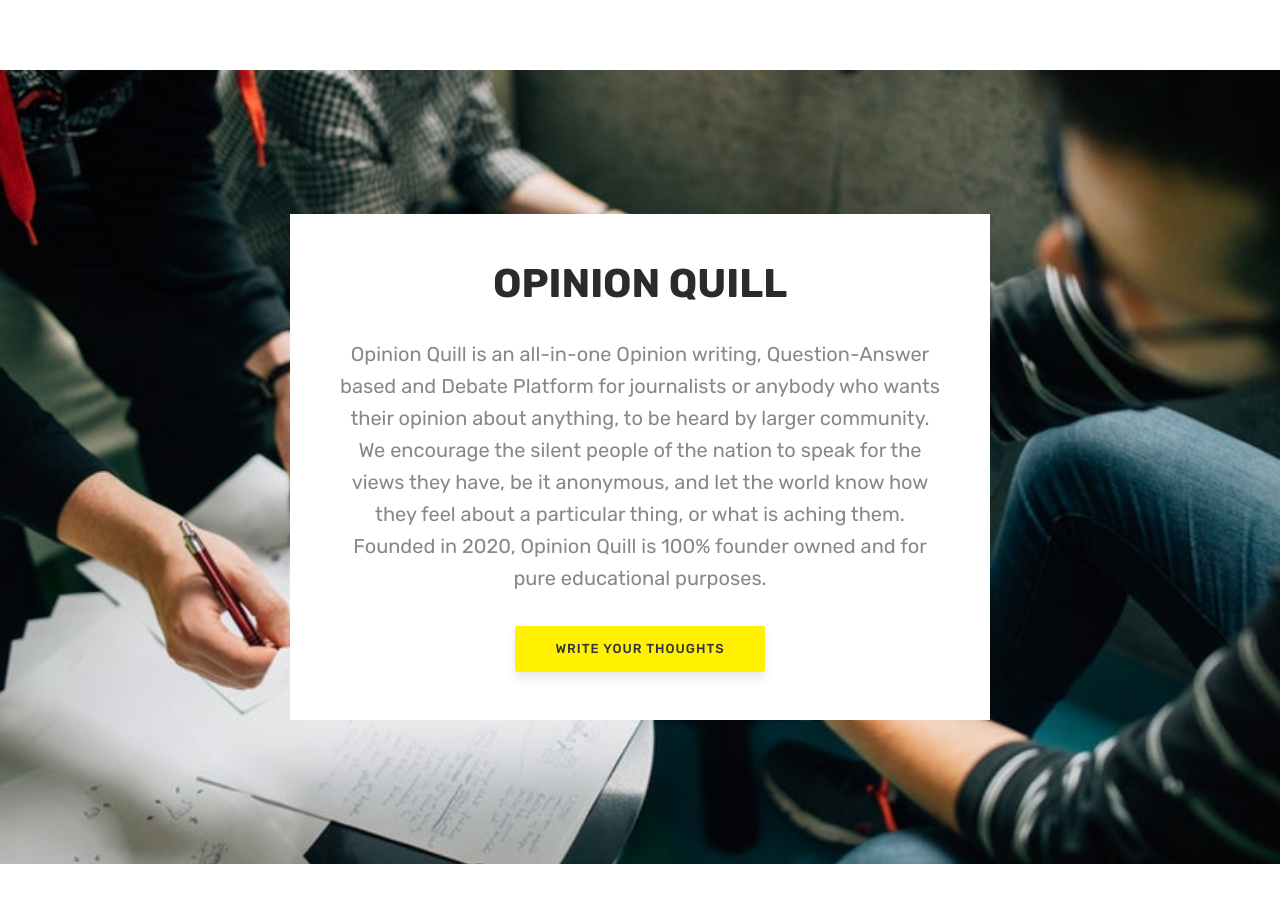
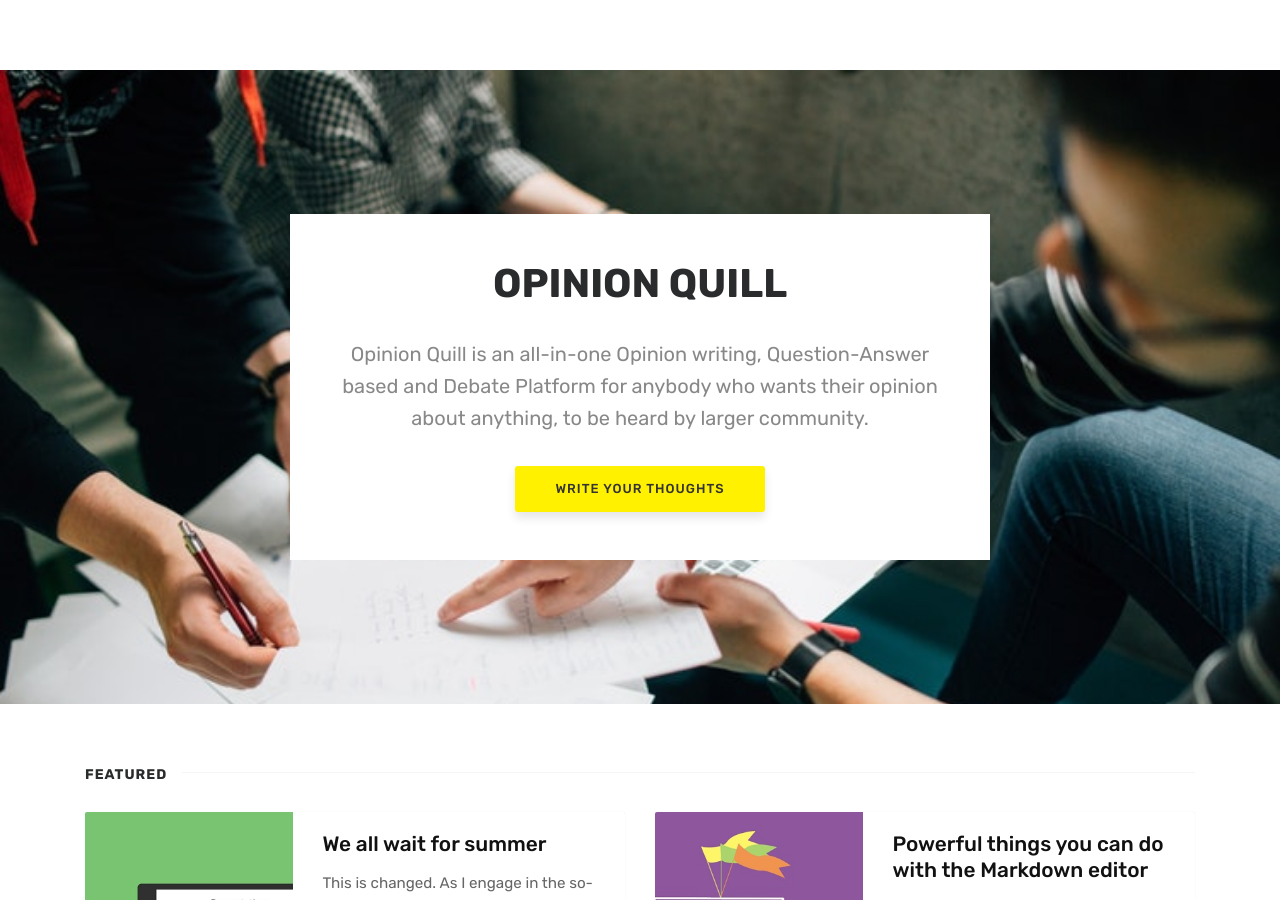
Before and after one commit to samarthvanvi/opinionquill, a Jekyll site: the page built from index.html, in a window 1280 px wide and 900 px high. Built offline with Jekyll 4.4.1, drawn with Linux system fonts in a browser that asks for light colours; the list of posts is cut into pages by our own code; comment, search, counter and statistics services are not loaded.

Commit message:
Update index.html

```diff
--- a/index.html
+++ b/index.html
@@ -9,7 +9,7 @@ published: true
 <section class="intro full-width">
     <div class="wrapintro">
         <h1>OPINION QUILL</h1>
-        <h2 class="lead">Opinion Quill is an all-in-one Opinion writing, Question-Answer based and Debate Platform for journalists or anybody who wants their opinion about anything, to be heard by larger community. We encourage the silent people of the nation to speak for the views they have, be it anonymous, and let the world know how they feel about a particular thing, or what is aching them. Founded in 2020, Opinion Quill is 100% founder owned and for pure educational purposes.</h2>
+        <h2 class="lead">Opinion Quill is an all-in-one Opinion writing, Question-Answer based and Debate Platform for anybody who wants their opinion about anything, to be heard by larger community. </h2>
         <a href="/contact" class="btn">Write Your Thoughts</a>
     </div>
 </section>
```
